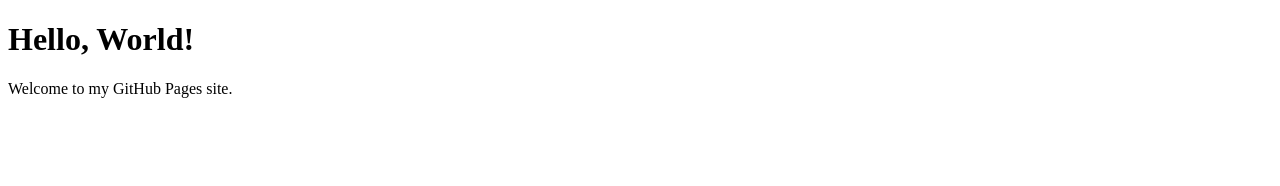
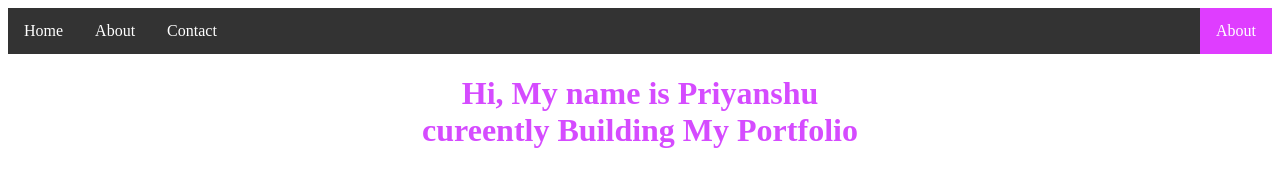
Before and after one commit to CosmicKittu/CosmicKittu.github.io, a plain HTML site: page index.html in a window 1280 px wide. Drawn offline with Linux system fonts and the light colour scheme.

Commit message:
added nav bar

```diff
--- /dev/null
+++ b/index.css
@@ -0,0 +1,38 @@
+ul {
+
+  list-style-type: none;
+  margin: 0;
+  padding: 0;
+  overflow: hidden;
+  background-color: #333;
+  /* position: fixed; */
+  top: 0;
+  width: 100%;
+}
+
+li {
+  float: left;
+}
+
+li a {
+  display: block;
+  color: white;
+  text-align: center;
+  padding: 14px 16px;
+  text-decoration: none;
+}
+
+/* Change the link color to #111 (black) on hover */
+li a:hover {
+  background-color: #111;
+}
+
+.active {
+  background-color: #df3dff;
+}
+
+h1 {
+  background-color: rgb(255, 255, 255);
+  color: rgb(213, 75, 255);
+  text-align: center;
+}
--- a/index.html
+++ b/index.html
@@ -1,10 +1,20 @@
 <!DOCTYPE html>
 <html>
 <head>
-    <title>My GitHub Page</title>
+    <title>My Portfolio</title>
+    <link rel="stylesheet" href="index.css">
 </head>
     <body>
-        <h1>Hello, World!</h1>
-        <p>Welcome to my GitHub Pages site.</p>
+        <div class="main">
+            <ul>
+                <li><a href="#home">Home</a></li>
+                <li><a href="#about">About</a></li>
+                <li><a href="#contact">Contact</a></li>
+                <li style="float:right"><a class="active" href="#about">About</a></li>
+            </ul>
+
+            <h1>Hi, My name is Priyanshu  <br> cureently Building My Portfolio </h1>
+
+        </div>
     </body>
 </html>
```
